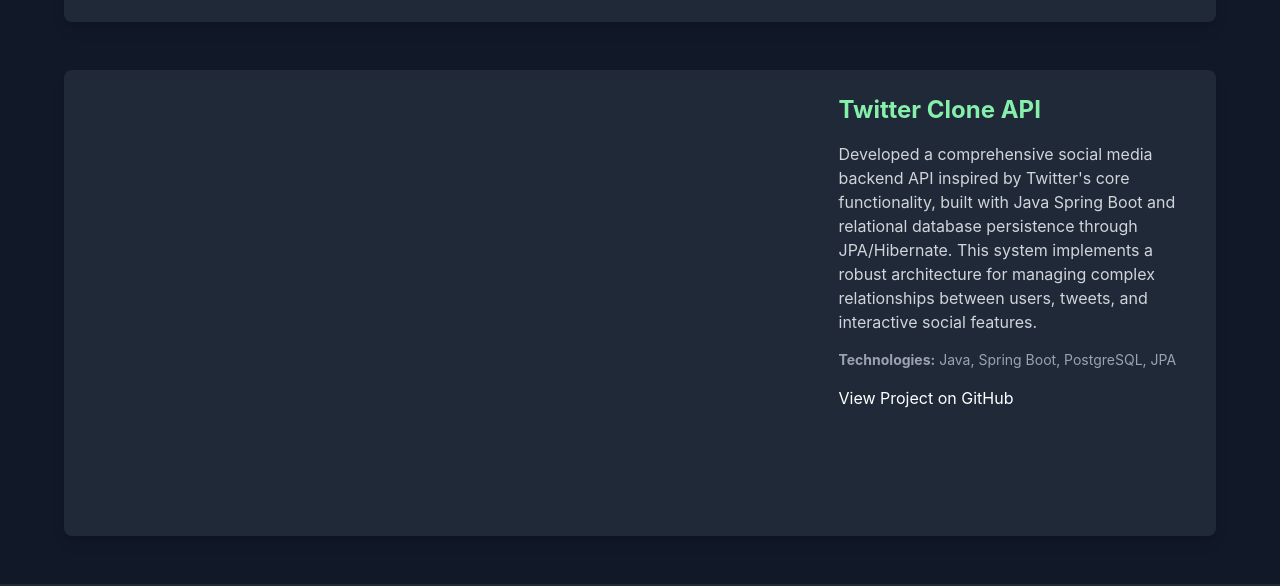
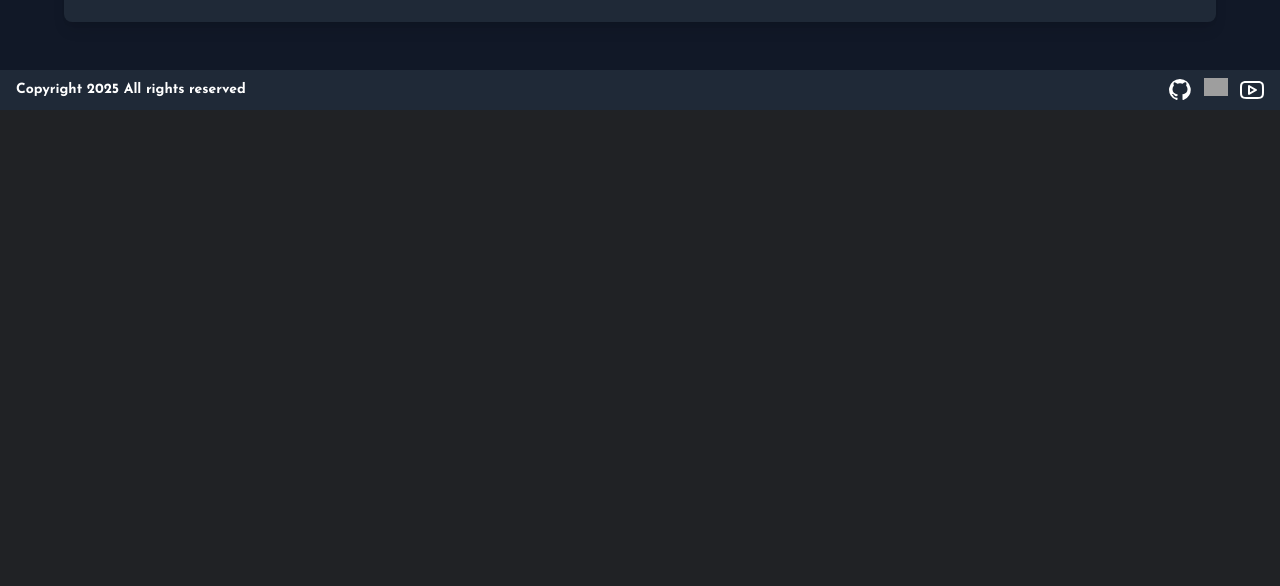
Before and after one commit to karbassioon-d/portfolio, a React (Vite) app: page /experience in a window 1280 px wide. Shown: the part 1110-1696 px from the top of the page. After the commit the page ends 1220 px from the top, so only its background shows below. Built offline with nearby package versions, Linux system fonts and the light colour scheme; grey boxes are pictures that could not be loaded.

Commit message:
removed twitterclone api

```diff
--- a/src/components/Experience.tsx
+++ b/src/components/Experience.tsx
@@ -25,15 +25,15 @@
       "https://www.linkedin.com/embed/feed/update/urn:li:ugcPost:7069877814719639552?compact=1",
     link: "https://github.com/karbassioon-d/autonexus",
   },
-  {
-    title: "Twitter Clone API",
-    description:
-      "Developed a comprehensive social media backend API inspired by Twitter's core functionality, built with Java Spring Boot and relational database persistence through JPA/Hibernate. This system implements a robust architecture for managing complex relationships between users, tweets, and interactive social features.",
-    technologies: "Java, Spring Boot, PostgreSQL, JPA",
-    videoSrc:
-      "",
-    link: "https://github.com/fasttrackd-student-work/spring-assessment-social-media-march-2025-team-1",
-  },
+  // {
+  //   title: "Twitter Clone API",
+  //   description:
+  //     "Developed a comprehensive social media backend API inspired by Twitter's core functionality, built with Java Spring Boot and relational database persistence through JPA/Hibernate. This system implements a robust architecture for managing complex relationships between users, tweets, and interactive social features.",
+  //   technologies: "Java, Spring Boot, PostgreSQL, JPA",
+  //   videoSrc:
+  //     "",
+  //   link: "https://github.com/fasttrackd-student-work/spring-assessment-social-media-march-2025-team-1",
+  // },
 ];
 
 const Experience = () => {
```
